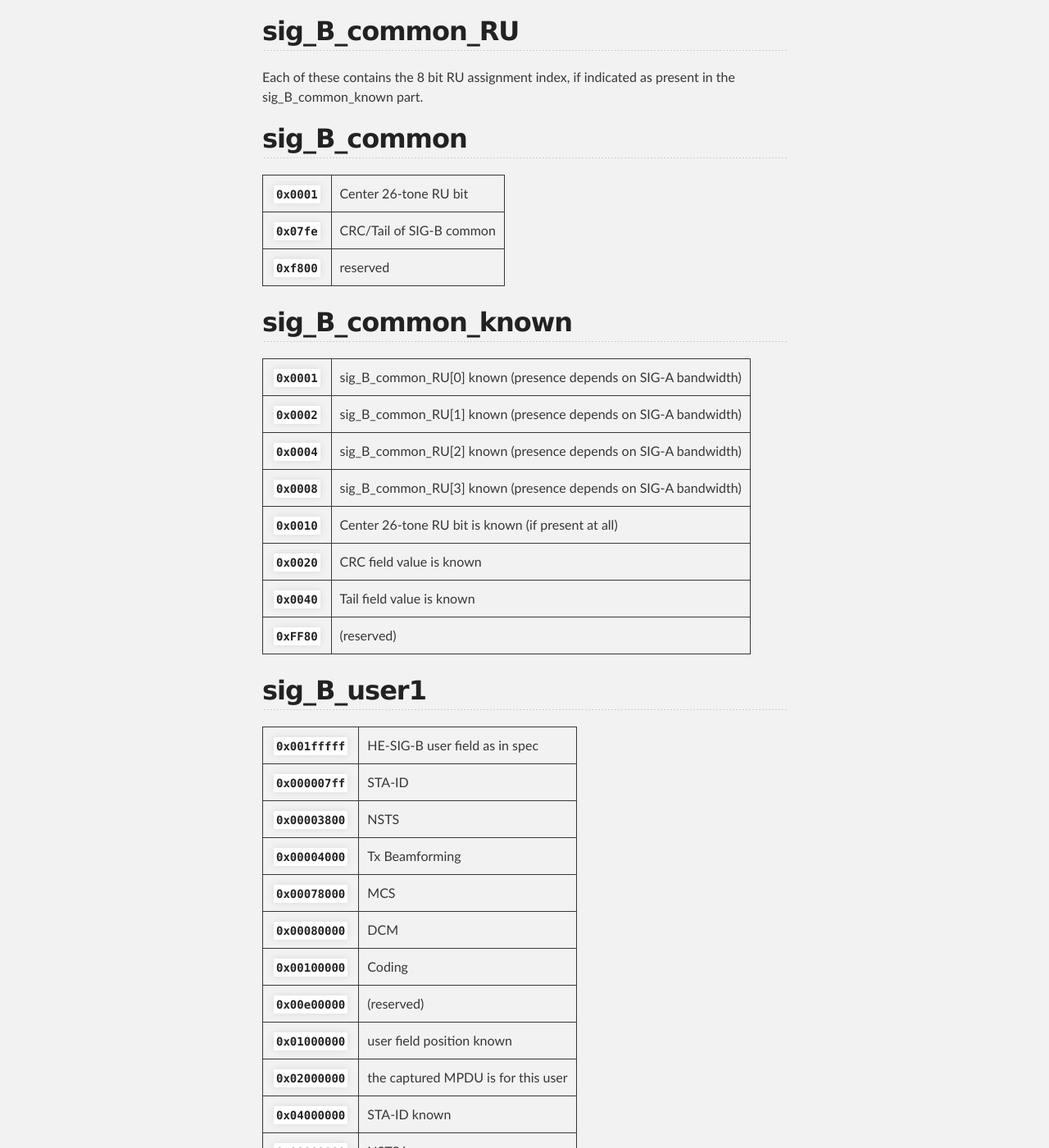
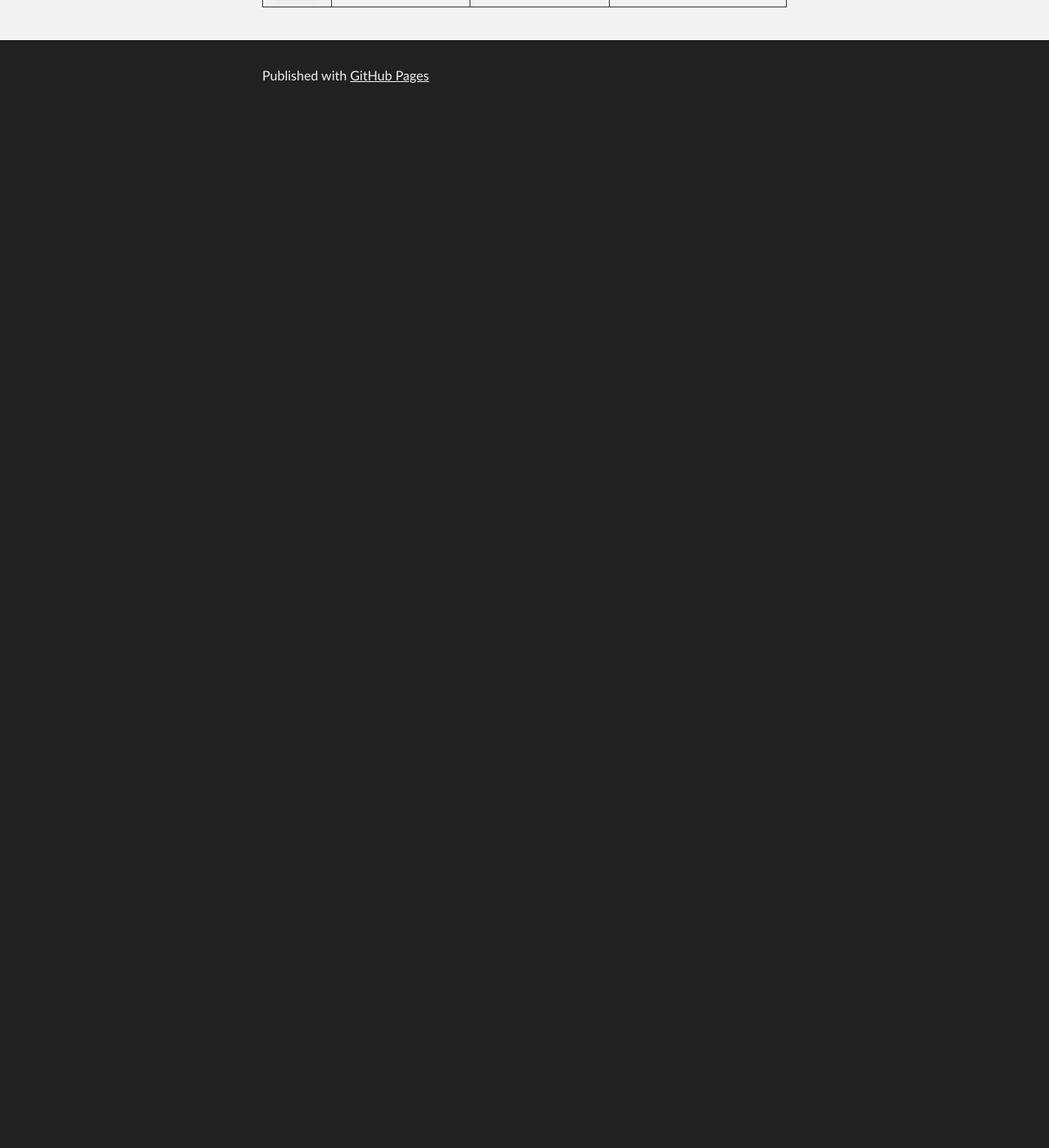
Before and after one commit to radiotap/radiotap.github.io, a Jekyll site: the page built from fields/HE.md, in a window 1280 px wide and 1400 px high, scrolled down 2720 px. Shown: the whole window at 82% size. Built offline with Jekyll 4.4.1, drawn with Linux system fonts in a browser that asks for light colours; after the commit the page ends 2859 px from its top, so only the background shows below that; some of the changed text lies outside the part shown.

Commit message:
rework HE suggestion
After checking again with somebody who understands the spec better,
I've come to realize that we should split into three fields
 * HE (SIG-A common)
 * HE-MU (only for HE_MU format)
 * HE-MU-user (for each HE_MU user)

If lots of users are present (there can be >100) then recording all
of them will make the header really big (12 bytes for each, due to
the extra extended presence bitmaps). This could be avoided only by
using a vendor namespace, which doesn't seem like a good idea.

```diff
--- a/fields/HE.md
+++ b/fields/HE.md
@@ -10,10 +10,6 @@
   - u32 sig_A2
   - u16 sig_A1_known
   - u16 sig_A2_known
-  - u8 sig_B_common_RU[4]
-  - u16 sig_B_common
-  - u16 sig_B_common_known
-  - u32 sig_B_user1
 
 Required Alignment
 : 4
@@ -71,51 +73,3 @@
 | **`0x0400`** | CRC                    | CRC                    | CRC                               |
 | **`0x0800`** | Tail                   | Tail                   | Tail                              |
 | **`0xf000`** | (reserved)             | (reserved)             | (reserved)                        |
-
-## sig_B_common_RU
-
-Each of these contains the 8 bit RU assignment index, if indicated as
-present in the sig_B_common_known part.
-
-## sig_B_common
-
-| **`0x0001`** | Center 26-tone RU bit |
-| **`0x07fe`** | CRC/Tail of SIG-B common |
-| **`0xf800`** | reserved |
-
-## sig_B_common_known
-
-| **`0x0001`** | sig_B_common_RU[0] known (presence depends on SIG-A bandwidth) |
-| **`0x0002`** | sig_B_common_RU[1] known (presence depends on SIG-A bandwidth) |
-| **`0x0004`** | sig_B_common_RU[2] known (presence depends on SIG-A bandwidth) |
-| **`0x0008`** | sig_B_common_RU[3] known (presence depends on SIG-A bandwidth) |
-| **`0x0010`** | Center 26-tone RU bit is known (if present at all) |
-| **`0x0020`** | CRC field value is known |
-| **`0x0040`** | Tail field value is known |
-| **`0xFF80`** | (reserved) |
-
-## sig_B_user1
-
-| **`0x001fffff`** | HE-SIG-B user field as in spec |
-| **`0x000007ff`** | STA-ID |
-| **`0x00003800`** | NSTS |
-| **`0x00004000`** | Tx Beamforming |
-| **`0x00078000`** | MCS |
-| **`0x00080000`** | DCM |
-| **`0x00100000`** | Coding |
-| **`0x00e00000`** | (reserved) |
-| **`0x01000000`** | user field position known |
-| **`0x02000000`** | the captured MPDU is for this user |
-| **`0x04000000`** | STA-ID known |
-| **`0x08000000`** | NSTS known |
-| **`0x10000000`** | Tx Beamforming known |
-| **`0x20000000`** | MCS known |
-| **`0x40000000`** | DCM known |
-| **`0x80000000`** | Coding known |
-
-This field contains the first or the captured (or both) user field. If the
-"user field position known" bit is set, then this field contains the first
-User field from the HE-SIG-B User Specific fields, which may not have been
-the user field for which the captured MPDU (that this radiotap header is
-attached to) was received. In this case, the [HE multiuser](HE multiuser)
-field shall be present in the radiotap header as well.
```
Also changed, not shown: other parts of fields/HE.md (+6 -0 lines), fields/HE multiuser.md (deleted, +0 -18 lines), fields/HE-MU-common.md (added, +42 -0 lines), fields/HE-MU-user.md (added, +64 -0 lines).
